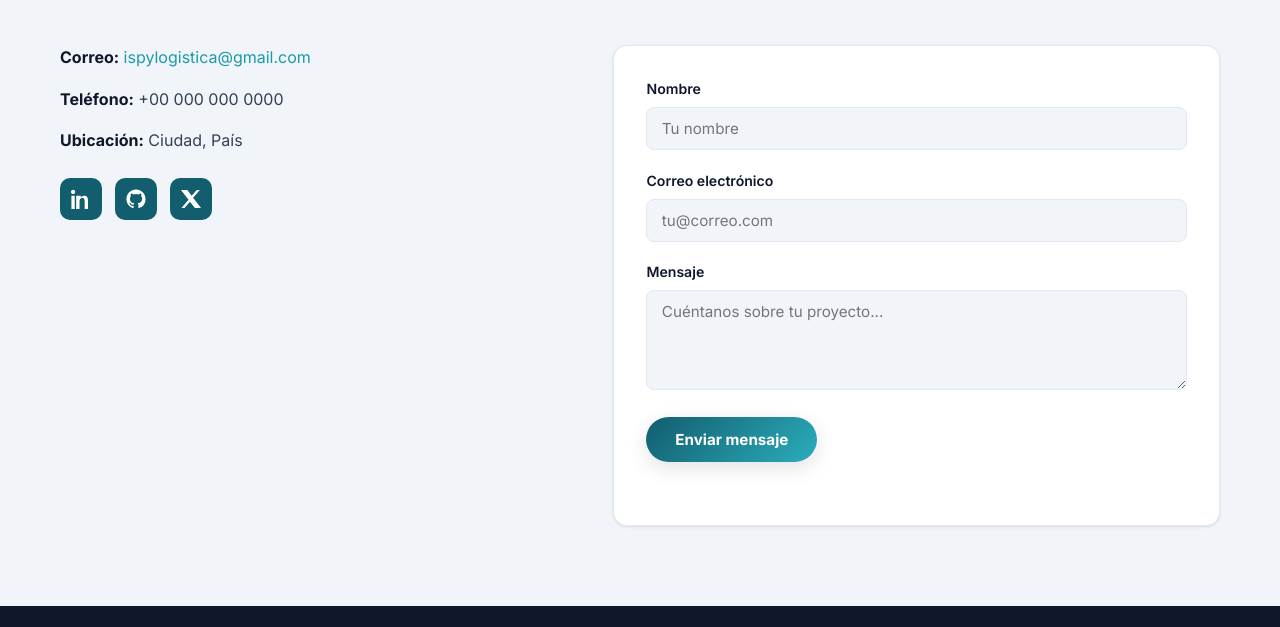
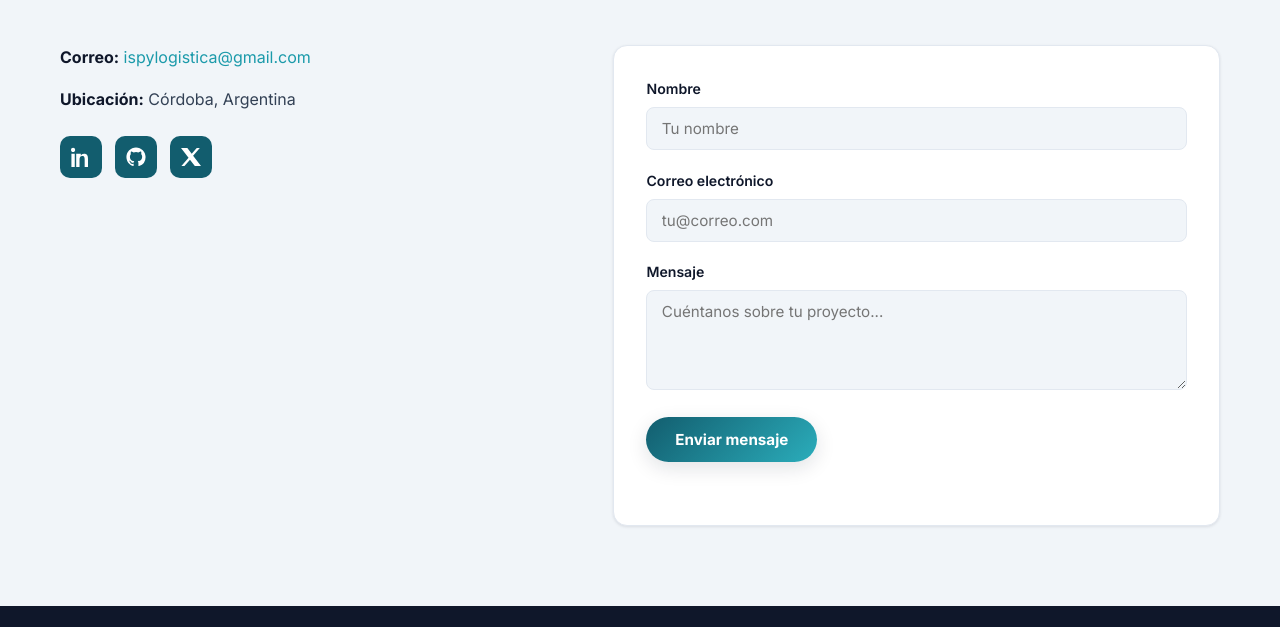
Before and after one commit to diegogimenez04/ispl, a website: page index.html in a window 1280 px wide. Shown: the part 5025-5652 px from the top of the page. Drawn offline with Linux system fonts and the light colour scheme.

Commit message:
Contacto: quita el telefono (placeholder)

```diff
--- a/index.html
+++ b/index.html
@@ -275,8 +275,7 @@
         <div class="contact-grid" data-reveal>
           <div class="contact-info">
             <p><strong data-i18n="contact.email_label">Correo:</strong> <a href="mailto:ispylogistica@gmail.com">ispylogistica@gmail.com</a></p>
-            <p><strong data-i18n="contact.phone_label">Teléfono:</strong> +00 000 000 0000</p>
-            <p><strong data-i18n="contact.location_label">Ubicación:</strong> Ciudad, País</p>
+            <p><strong data-i18n="contact.location_label">Ubicación:</strong> Córdoba, Argentina</p>
             <div class="contact-social" aria-label="Redes sociales">
               <a href="#" aria-label="LinkedIn"><svg viewBox="0 0 24 24" fill="currentColor"><path d="M4.98 3.5C4.98 4.88 3.87 6 2.5 6S0 4.88 0 3.5 1.12 1 2.5 1s2.48 1.12 2.48 2.5zM.5 8h4V24h-4V8zm7.5 0h3.8v2.2h.05c.53-1 1.83-2.2 3.77-2.2 4.03 0 4.78 2.65 4.78 6.1V24h-4v-8.6c0-2.05-.04-4.7-2.86-4.7-2.87 0-3.3 2.24-3.3 4.55V24h-4V8z"/></svg></a>
               <a href="#" aria-label="GitHub"><svg viewBox="0 0 24 24" fill="currentColor"><path d="M12 .5C5.65.5.5 5.65.5 12c0 5.08 3.29 9.39 7.86 10.91.58.11.79-.25.79-.55v-2.15c-3.2.7-3.87-1.36-3.87-1.36-.53-1.33-1.28-1.69-1.28-1.69-1.05-.71.08-.7.08-.7 1.16.08 1.77 1.19 1.77 1.19 1.03 1.76 2.7 1.25 3.36.96.1-.75.4-1.25.72-1.54-2.55-.29-5.23-1.28-5.23-5.67 0-1.25.45-2.28 1.19-3.08-.12-.29-.52-1.46.11-3.04 0 0 .96-.31 3.16 1.18a11 11 0 0 1 5.76 0c2.2-1.49 3.16-1.18 3.16-1.18.63 1.58.23 2.75.11 3.04.74.8 1.19 1.83 1.19 3.08 0 4.4-2.69 5.37-5.25 5.65.41.36.78 1.06.78 2.14v3.17c0 .3.2.67.8.55A11.5 11.5 0 0 0 23.5 12C23.5 5.65 18.35.5 12 .5z"/></svg></a>
```
